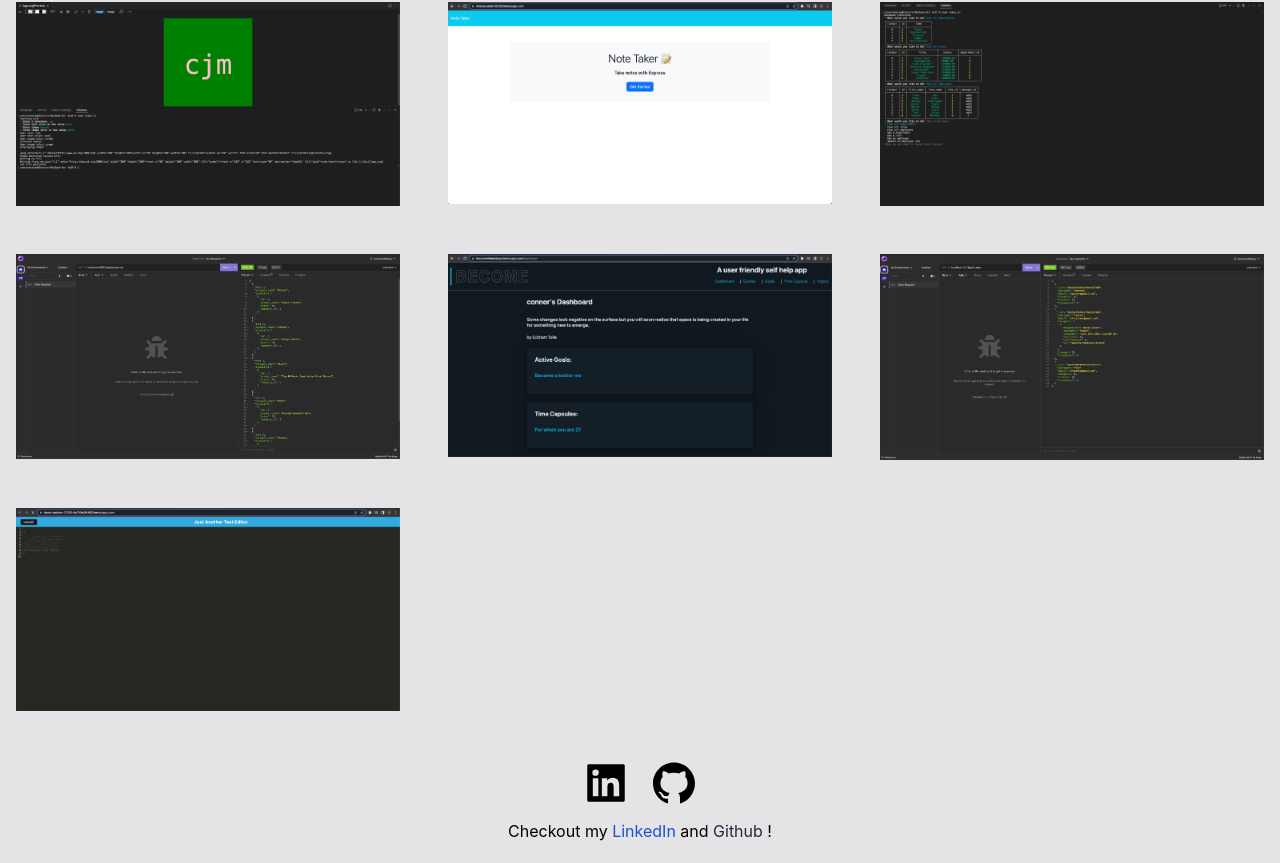
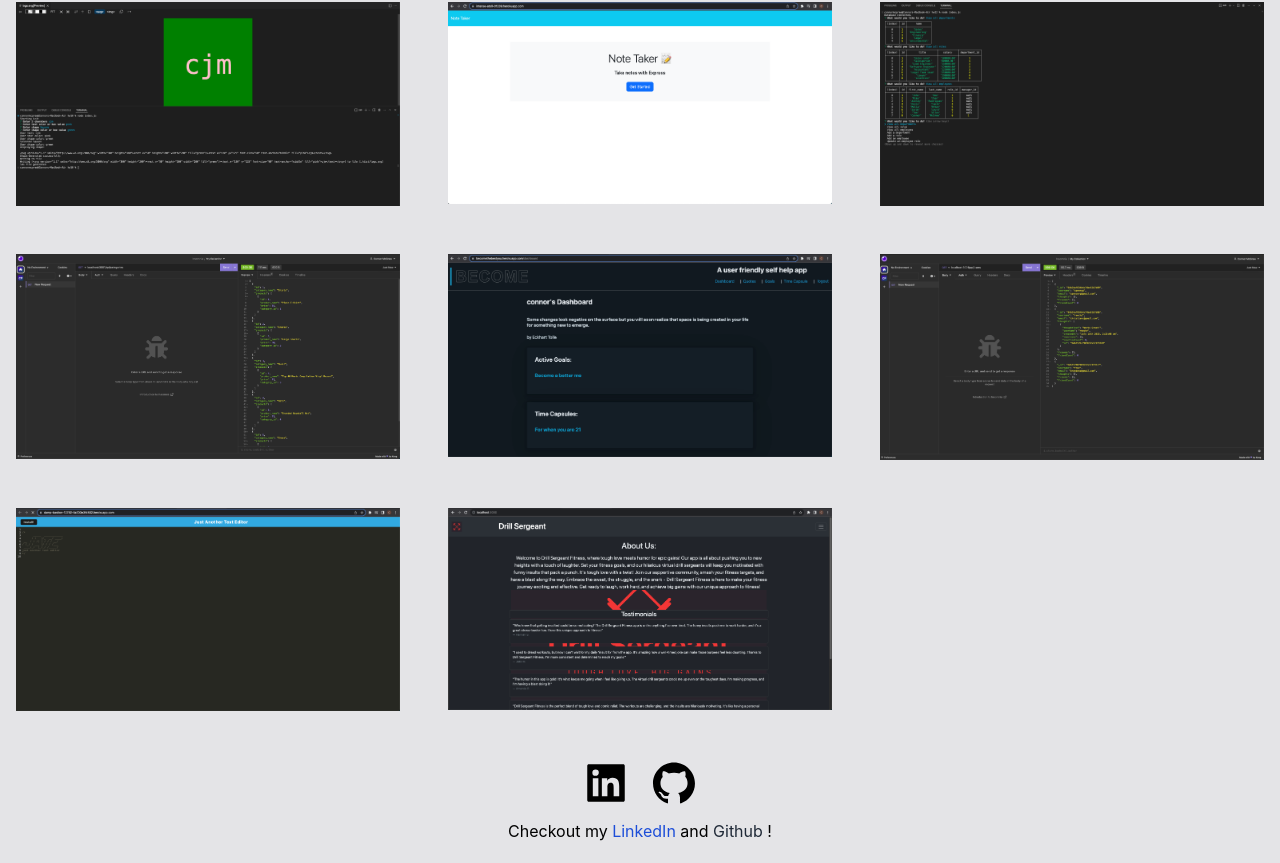
Before and after one commit to connormcgrew/React-Portfolio, a React (Create React App) app: page /projects in a window 1280 px wide. Shown: the part 775-1638 px from the top of the page. Built offline with nearby package versions, Linux system fonts and the light colour scheme.

Commit message:
added drill sergeant

```diff
--- a/src/pages/home.js
+++ b/src/pages/home.js
@@ -15,7 +15,7 @@ export default function Home() {
             <h2 className='text-6xl  mb-4 py-2'>Connor McGrew</h2>
             <h3 className='text-2xl py-2'>Fullstack Developer and Student</h3>
             <p className='text-md py-5 leading-8'>
-              I am currently a student at the University of Utah Professional Education Bootcamps studying Full-Stack Development.
+              I am a recent grauduate of the University of Utah Professional Education Bootcamps studying Full-Stack Development.
                I am located in Lehi and have 6 months of coding experience.
                I am currently looking for a job in the field of Full-Stack Development, Front-End Developer, or Back-End Developer.
                I am a hard worker and a quick learner.
--- a/src/pages/projects.js
+++ b/src/pages/projects.js
@@ -96,13 +96,13 @@ const Projects = () => {
             link1: "https://damp-bastion-12792-5a703e3fd802.herokuapp.com/",
             link2: "https://github.com/connormcgrew/Text-Editor-PWA"
         },
-        // {
-        //     title: "Drill Sergeant (Group Project)",
-        //     description: "A full-stack application that allows the user to create, save, and delete workouts.",
-        //     imageSrc: "/images/drill-sergeant.png",
-        //     link1: "https://drill-sergeant.herokuapp.com/",
-        //     link2: "https://github.com/Evermuniz/Drill-Sergeant"
-        // },
+        {
+            title: "Drill Sergeant (Group Project)",
+            description: "Introducing 'Drill Sergeant' – the uncompromising fitness app that brings the intensity of a boot camp to your workouts. Get ready to transform your fitness journey with tough love motivation quotes that push you beyond your limits. Designed to cut through excuses, 'Drill Sergeant' ensures every workout counts, driving you to achieve your peak shape. Experience a new level of motivation, commitment, and results – because excuses have no place in your fitness success story.",
+            imageSrc: "/images/drill-sergeant.png",
+            link1: "https://drill-sergeant-dda0cd61e869.herokuapp.com/",
+            link2: "https://github.com/Evermuniz/Drill-Sergeant"
+        },
 
 
 
```
Also changed, not shown: public/images/drill-sergeant.png (added), 1 other file (tests, documents, lock files or other folders).
